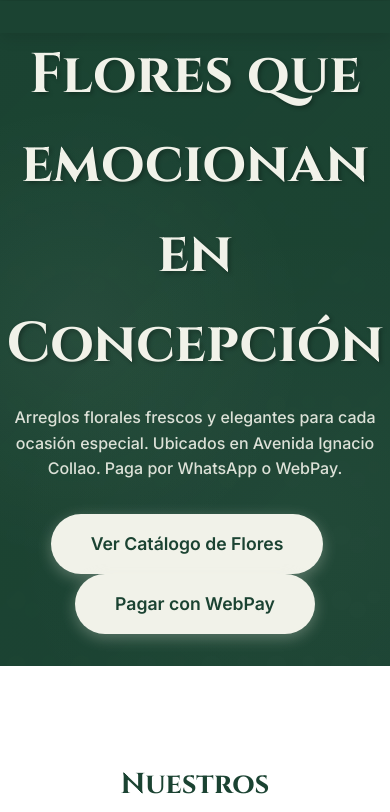
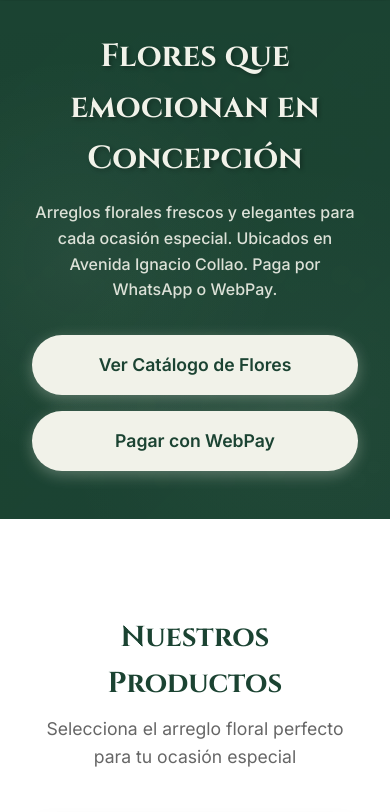
Before and after one commit to DiegoSalsa/Floreria, a PHP site: page / in a window 390 px wide. Shown: the part 69-881 px from the top of the page. Run offline with PHP 8.4, Linux system fonts and the light colour scheme.

Commit message:
Fix responsive design: botones apilados en mobile y eliminar sombra del nav

```diff
--- a/styles.css
+++ b/styles.css
@@ -123,7 +123,6 @@ nav a:hover {
         max-height: 0;
         overflow: hidden;
         transition: max-height 0.3s ease;
-        box-shadow: 0 5px 15px rgba(0, 0, 0, 0.1);
     }
 
     nav.active {
@@ -242,12 +241,24 @@ nav a:hover {
         min-height: 400px;
     }
 
+    .hero h1 {
+        font-size: 2rem;
+    }
+
     .hero h2 {
         font-size: 2rem;
     }
 
     .hero p {
         font-size: 1rem;
+    }
+
+    .cta-button,
+    .webpay-button {
+        display: block;
+        width: 100%;
+        margin-right: 0;
+        margin-bottom: 1rem;
     }
 }
 
```
